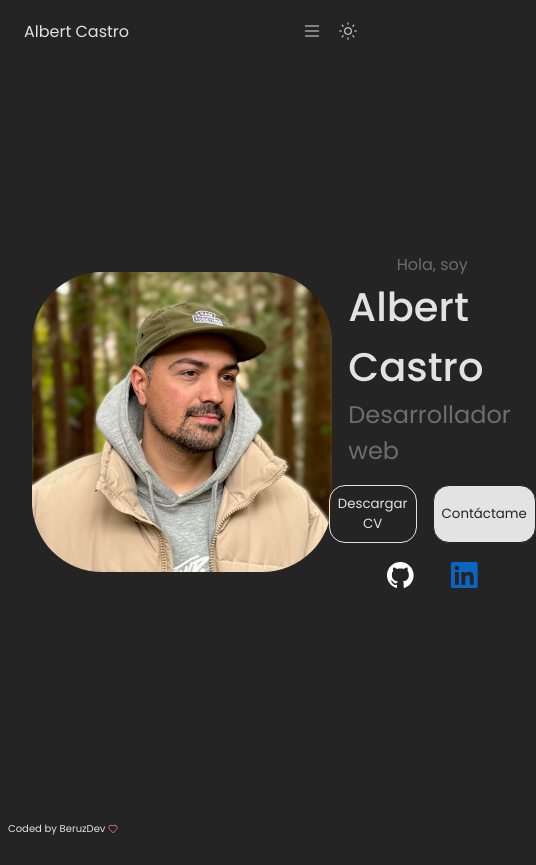
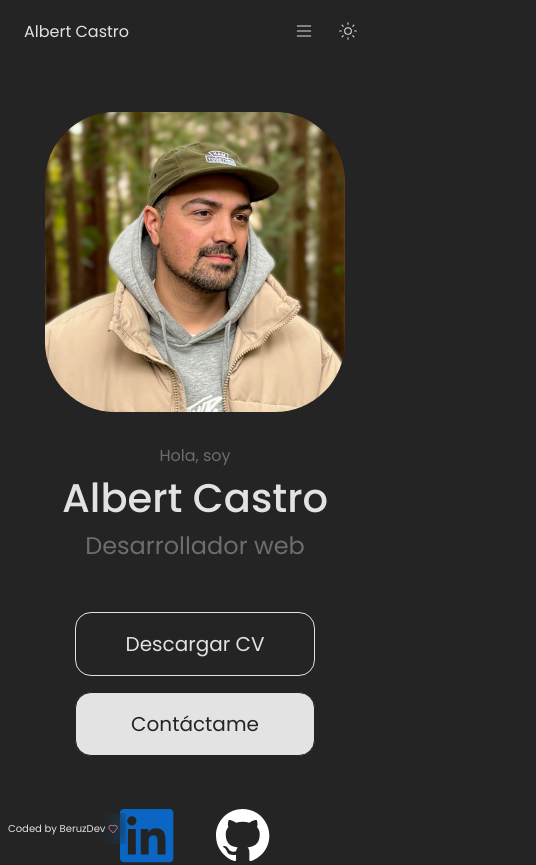
Before and after one commit to BeruzDev/react-portfolio, a React (Vite) app: page / in a window 390 px wide. Shown: the top 865 px of the page, 536 px wide, since content can reach past the window. Built offline with nearby package versions, Linux system fonts and the light colour scheme; a web font is replaced by a local one.

Commit message:
Query home done✅

```diff
--- a/src/pages/Home/Home.jsx
+++ b/src/pages/Home/Home.jsx
@@ -41,17 +41,17 @@ const Home = ({ isDark }) => {
           </button>
         </div>
         <div className="rrss">
+        <button
+            className='rrss-btn'
+            onClick={() => window.open('https://www.linkedin.com/in/albert-castro-albacete-38204615a/')}
+          >
+            <LinkedinIcon className='rrss-icon'/>
+          </button>
           <button
             className='rrss-btn'
             onClick={() => window.open('https://github.com/BeruzDev')}
           >
             {isDark ? <GithubIconDark className='rrss-icon'/> : <GithubIconLight className='rrss-icon'/>}
-          </button>
-          <button
-            className='rrss-btn'
-            onClick={() => window.open('https://www.linkedin.com/in/albert-castro-albacete-38204615a/')}
-          >
-            <LinkedinIcon className='rrss-icon'/>
           </button>
         </div>
       </div>
--- a/src/styles/Home.css
+++ b/src/styles/Home.css
@@ -127,3 +127,121 @@
 		}
 	}
 }
+
+@media (max-width: 899px) {
+	#home .home-cont{
+		display: flex;
+		flex-direction: column;
+		align-items: center;
+		justify-content: center;
+
+		.profile{
+			padding: 2rem;
+		}
+
+		.sumary{
+			width: 100%;
+
+			.text{
+				line-height: 1.5;
+				margin-bottom: 3rem;
+			}
+
+			.btns{
+				flex-direction: column;
+				align-items: center;
+				margin-bottom: 3rem;
+
+				.cv{
+					font-size: 1.25rem;
+					width: 15rem;
+					padding: 1rem;
+				}
+
+				.contact{
+					font-size: 1.25rem;
+					width: 15rem;
+					padding: 1rem;
+				}
+			}
+
+			.rrss{
+				.rrss-btn{
+					width: 4rem;
+					height: 4rem;
+					.rrss-icon{
+						width: 4em;
+						height: 4em;
+					}
+				}
+			}
+		}
+	}
+}
+
+
+@media (min-width: 2560px) {
+	#home .home-cont{
+		.profile{
+			justify-content: center;
+
+			.profile-img{
+				height: 600px;
+				border-radius: 140px;
+			}
+		}
+
+		.sumary{
+			width: 100%;
+
+			.text{
+				margin-bottom: 4rem;
+
+				.iam{
+					font-size: 2.5rem;
+				}
+
+				.name{
+					font-size: 7rem;
+				}
+
+				.developer{
+					font-size: 4rem;
+				}
+			}
+
+			.btns{
+				margin-bottom: 4rem;
+				gap: 4rem;
+
+				.cv{
+					width: 18rem;
+					padding: 1.5rem;
+					border-radius: 2rem;
+					font-size: 1.5rem;
+				}
+
+				.contact{
+					width: 18rem;
+					padding: 1.5rem;
+					border-radius: 2rem;
+					font-size: 1.5rem;
+				}
+			}
+
+			.rrss{
+				gap: 4rem;
+
+				.rrss-btn{
+					width: 4rem;
+					height: 4rem;
+
+					.rrss-icon{
+						width: 4em;
+						height: 4em;
+					}
+				}
+			}
+		}
+	}
+}
--- a/src/styles/Navbar.css
+++ b/src/styles/Navbar.css
@@ -78,12 +78,16 @@
 
 		.menu-cont{
 			gap: .5rem;
+			backdrop-filter: none;
 
 			.menu{
 				display: none;
 			}
 
 			.hamburguer-toggle{
+				backdrop-filter: blur(10px);
+				border-radius: 10px;
+				padding: .5rem;
 				background-color: transparent;
 				border: 0;
 				transition: transform 0.3s ease, color 0.3s ease;
@@ -96,12 +100,11 @@
 			}
 
 			.hamburguer{
-				position: absolute;
+				background-color: transparent;
+				position: fixed;
 				right: 1rem;
 				top: 3em;
 				padding: .5rem;
-				border-radius: 10px;
-				backdrop-filter: blur(10px);
 				display: flex;
 				flex-direction: column;
 				align-items: flex-start;
@@ -109,6 +112,9 @@
 				transition: max-height 1s ease, opacity 1s ease;
 
 					.menu-btn {
+						border-radius: 10px;
+						backdrop-filter: blur(10px);
+						padding: .5rem;
 						background-color: transparent;
 						border: 0;
 						transition: transform 0.3s ease, color 0.3s ease;
@@ -121,13 +127,13 @@
 			}
 
 			.hamburguer.open{
-				max-height: 150px;
+				max-height: 500px;
 				opacity: 1;
 
 				.menu-btn{
+					font-size: 1rem;
 					transform: translateY(-20px);
 					opacity: 0;
-
 					animation: slideIn 0.3s ease forwards;
 
 						&:nth-child(1){
@@ -146,6 +152,9 @@
 			}
 
 			.theme{
+				padding: .5rem;
+				backdrop-filter: blur(10px);
+				border-radius: 1rem;
 				padding: .5rem;
 			}
 		}
```
